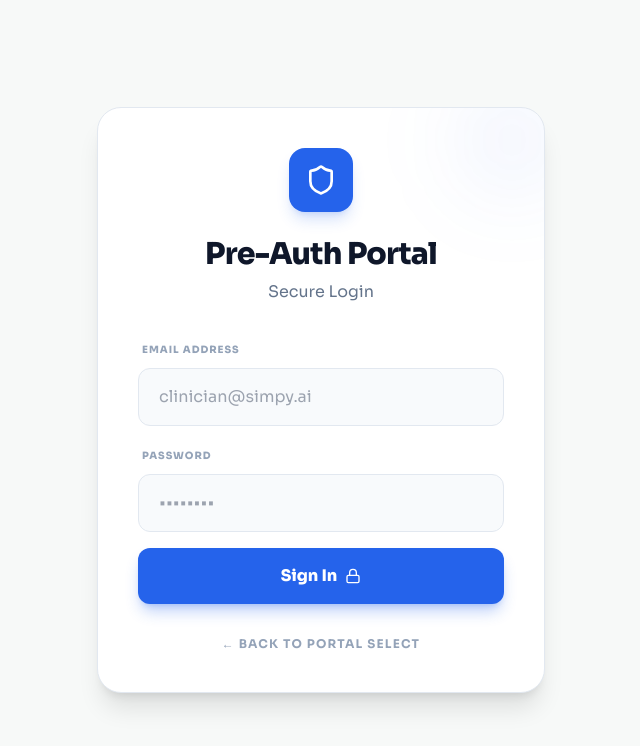
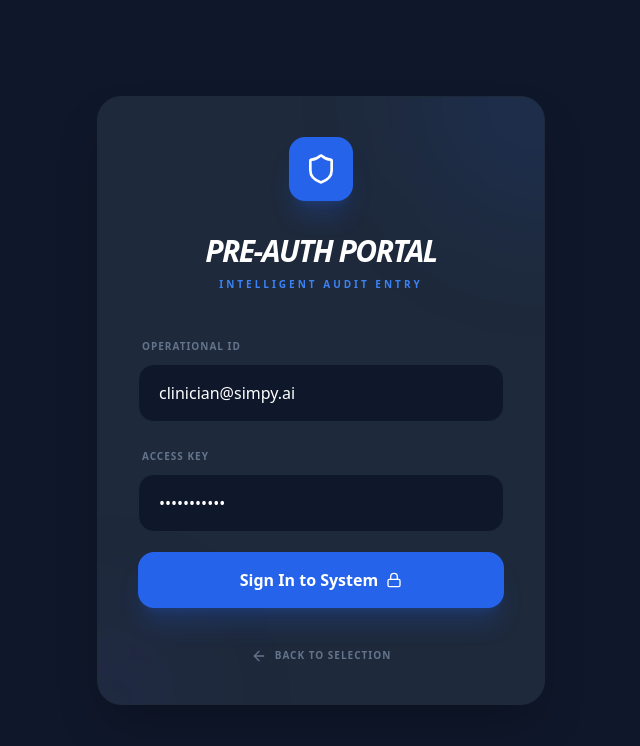
Before and after one commit to syedkarim2004/simpy.ai, a React (Vite) app in the folder simpy-frontend/: page /preauth/login in a window 1280 px wide. Shown: the top 746 px of the page, without its empty margins (319-959 px from the left). Built offline with nearby package versions, Linux system fonts and the light colour scheme; no server answers.

Commit message:
fix: correct pre-auth dashboard routing and update login theme

```diff
--- a/simpy-frontend/src/App.jsx
+++ b/simpy-frontend/src/App.jsx
@@ -1,7 +1,7 @@
 import { BrowserRouter, Routes, Route, Outlet, Navigate } from 'react-router-dom';
 import PortalSelect from './pages/PortalSelect';
 import PreauthLogin from './pages/PreauthLogin';
-import PreauthDashboard from './pages/PreauthDashboard';
+import PreauthDashboard from './pages/preauth/PreauthDashboard';
 import MedicalLogin from './pages/medical/MedicalLogin';
 import MedicalDashboard from './pages/MedicalDashboard';
 import AdminLogin from './pages/admin/AdminLogin';
--- a/simpy-frontend/src/pages/PreauthLogin.jsx
+++ b/simpy-frontend/src/pages/PreauthLogin.jsx
@@ -1,70 +1,74 @@
-import React from 'react';
+import React, { useState } from 'react';
 import { useNavigate } from 'react-router-dom';
-import { Shield, Lock } from 'lucide-react';
-
-const STYLES = `
-  @import url('https://fonts.googleapis.com/css2?family=Sora:wght@300;400;600;700;800&display=swap');
-  .login-card { font-family: 'Sora', sans-serif; }
-`;
+import { Shield, Lock, ArrowLeft } from 'lucide-react';
 
 export default function PreauthLogin() {
   const navigate = useNavigate();
+  const [email, setEmail] = useState('clinician@simpy.ai');
+  const [password, setPassword] = useState('demo-bypass');
 
   const handleLogin = (e) => {
     e.preventDefault();
     localStorage.setItem('simpy_authed', 'true');
     localStorage.setItem('simpy_token', 'mock_token');
+    localStorage.setItem('simpy_user', JSON.stringify({ name: 'Demo Clinician', email, role: 'clinician' }));
+    localStorage.setItem('simpy_portal', 'preauth');
     navigate('/preauth/dashboard');
   };
 
   return (
-    <div className="min-h-screen bg-[#F7F9F8] flex items-center justify-center p-6 login-card">
-      <style>{STYLES}</style>
-      <div className="w-full max-w-md bg-white border border-slate-200 rounded-3xl p-10 shadow-xl relative overflow-hidden">
-        <div className="absolute top-0 right-0 w-32 h-32 -mr-8 -mt-8 bg-blue-600/5 rounded-full blur-2xl" />
+    <div className="min-h-screen bg-[#0F172A] flex items-center justify-center p-6 font-sans">
+      <div className="w-full max-w-md bg-[#1E293B] border border-slate-800 rounded-3xl p-10 shadow-2xl relative overflow-hidden group">
+        {/* Decorative elements */}
+        <div className="absolute top-0 right-0 w-64 h-64 bg-blue-600/10 rounded-full blur-3xl -mr-32 -mt-32 group-hover:bg-blue-600/20 transition-colors duration-700" />
+        <div className="absolute bottom-0 left-0 w-48 h-48 bg-indigo-600/5 rounded-full blur-3xl -ml-24 -mb-24" />
 
-        <div className="flex flex-col items-center text-center">
-          <div className="w-16 h-16 bg-blue-600 rounded-2xl flex items-center justify-center mb-6 shadow-lg shadow-blue-600/20">
+        <div className="relative z-10 flex flex-col items-center text-center">
+          <div className="w-16 h-16 bg-blue-600 rounded-2xl flex items-center justify-center mb-8 shadow-xl shadow-blue-600/20 group-hover:scale-110 transition-transform duration-500">
             <Shield className="w-8 h-8 text-white" />
           </div>
 
-          <h2 className="text-3xl font-black text-navy mb-2 tracking-tight">Pre-Auth Portal</h2>
-          <p className="text-slate-500 font-medium mb-8">Secure Login</p>
+          <h2 className="text-3xl font-black text-white mb-2 tracking-tighter italic uppercase">Pre-Auth Portal</h2>
+          <p className="text-[10px] font-black text-blue-500 uppercase tracking-[0.3em] mb-10">Intelligent Audit Entry</p>
 
-          <form className="w-full space-y-4" onSubmit={handleLogin}>
+          <form className="w-full space-y-5" onSubmit={handleLogin}>
             <div className="space-y-2 text-left">
-              <label className="text-[10px] font-black text-slate-400 uppercase tracking-widest ml-1">Email Address</label>
+              <label className="text-[10px] font-black text-slate-500 uppercase tracking-widest ml-1">Operational ID</label>
               <input
                 type="email"
                 required
+                value={email}
+                onChange={(e) => setEmail(e.target.value)}
                 placeholder="clinician@simpy.ai"
-                className="w-full px-5 py-4 bg-slate-50 border border-slate-200 rounded-xl focus:outline-none focus:border-blue-600 focus:ring-1 focus:ring-blue-600 transition-all font-medium"
+                className="w-full px-5 py-4 bg-[#0F172A] border border-slate-800 rounded-2xl text-white focus:outline-none focus:border-blue-600 focus:ring-1 focus:ring-blue-600/30 transition-all font-medium placeholder-slate-700"
               />
             </div>
 
             <div className="space-y-2 text-left">
-              <label className="text-[10px] font-black text-slate-400 uppercase tracking-widest ml-1">Password</label>
+              <label className="text-[10px] font-black text-slate-500 uppercase tracking-widest ml-1">Access Key</label>
               <input
                 type="password"
                 required
+                value={password}
+                onChange={(e) => setPassword(e.target.value)}
                 placeholder="••••••••"
-                className="w-full px-5 py-4 bg-slate-50 border border-slate-200 rounded-xl focus:outline-none focus:border-blue-600 focus:ring-1 focus:ring-blue-600 transition-all font-medium"
+                className="w-full px-5 py-4 bg-[#0F172A] border border-slate-800 rounded-2xl text-white focus:outline-none focus:border-blue-600 focus:ring-1 focus:ring-blue-600/30 transition-all font-medium placeholder-slate-700"
               />
             </div>
 
             <button
               type="submit"
-              className="w-full bg-blue-600 hover:bg-blue-700 text-white font-black py-4 rounded-xl transition-all shadow-lg shadow-blue-600/30 flex items-center justify-center gap-2 mt-4"
+              className="w-full bg-blue-600 hover:bg-blue-700 text-white font-black py-4 rounded-2xl transition-all shadow-xl shadow-blue-600/20 flex items-center justify-center gap-2 mt-6 active:scale-95"
             >
-              Sign In <Lock className="w-4 h-4" />
+              Sign In to System <Lock className="w-4 h-4" />
             </button>
           </form>
 
           <button
             onClick={() => navigate('/')}
-            className="mt-8 text-slate-400 font-bold text-xs uppercase tracking-widest hover:text-navy transition-colors"
+            className="mt-10 flex items-center gap-2 text-slate-500 font-black text-[10px] uppercase tracking-widest hover:text-white transition-colors group/back"
           >
-            ← Back to Portal Select
+            <ArrowLeft className="w-4 h-4 group-hover/back:-translate-x-1 transition-transform" /> Back to Selection
           </button>
         </div>
       </div>
```
